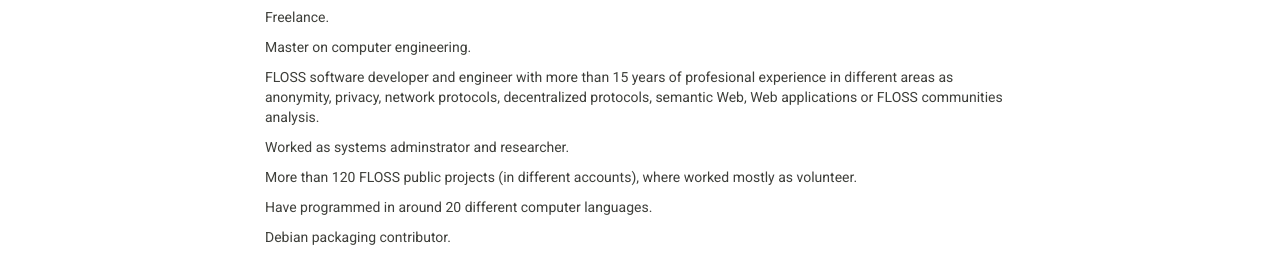
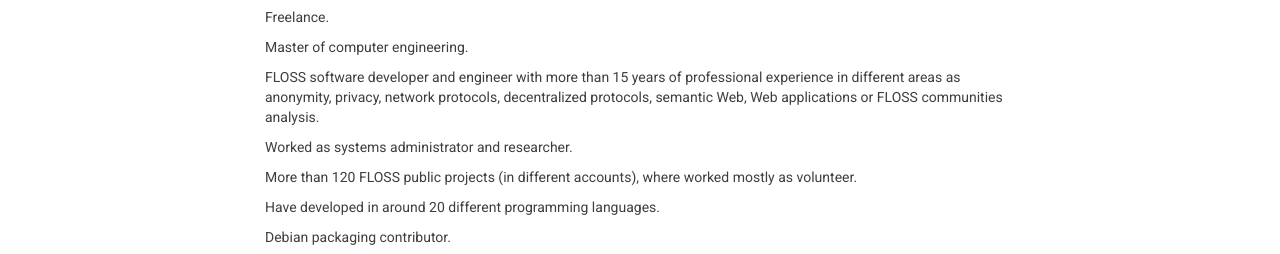
Before and after one commit to juga0/juga0.github.io, a plain HTML site: page index.html in a window 1280 px wide. Shown: the part 357-611 px from the top of the page. Drawn offline with Linux system fonts and the light colour scheme.

Commit message:
Fix typos, spelling, terms

```diff
--- a/index.html
+++ b/index.html
@@ -13,13 +13,13 @@
 <link rel="canonical" href="./pages/About.html">
 
         <meta name="author" content="juga" />
-        <meta name="description" content="Freelance. Master on computer engineering. FLOSS software developer and engineer with more than 15 years of profesional experience in different areas as anonymity, privacy, network protocols, decentralized protocols, semantic Web, Web applications or FLOSS communities analysis. Worked as systems adminstrator and researcher. More than 120 FLOSS public projects (in different …" />
+        <meta name="description" content="Freelance. Master of computer engineering. FLOSS software developer and engineer with more than 15 years of professional experience in different areas as anonymity, privacy, network protocols, decentralized protocols, semantic Web, Web applications or FLOSS communities analysis. Worked as systems administrator and researcher. More than 120 FLOSS public projects (in different …" />
 
     <meta property="og:site_name" content="juga" />
     <meta property="og:type" content="article"/>
     <meta property="og:title" content="About"/>
     <meta property="og:url" content="./pages/About.html"/>
-    <meta property="og:description" content="Freelance. Master on computer engineering. FLOSS software developer and engineer with more than 15 years of profesional experience in different areas as anonymity, privacy, network protocols, decentralized protocols, semantic Web, Web applications or FLOSS communities analysis. Worked as systems adminstrator and researcher. More than 120 FLOSS public projects (in different …" />
+    <meta property="og:description" content="Freelance. Master of computer engineering. FLOSS software developer and engineer with more than 15 years of professional experience in different areas as anonymity, privacy, network protocols, decentralized protocols, semantic Web, Web applications or FLOSS communities analysis. Worked as systems administrator and researcher. More than 120 FLOSS public projects (in different …" />
 
 
 
@@ -86,15 +86,15 @@
 
         <div class="entry-content">
             <p>Freelance.</p>
-<p>Master on computer engineering.</p>
-<p>FLOSS software developer and engineer with more than 15 years of profesional
+<p>Master of computer engineering.</p>
+<p>FLOSS software developer and engineer with more than 15 years of professional
 experience in different areas as anonymity, privacy, network protocols,
 decentralized protocols, semantic Web, Web applications or FLOSS communities
 analysis.</p>
-<p>Worked as systems adminstrator and researcher.</p>
+<p>Worked as systems administrator and researcher.</p>
 <p>More than 120 FLOSS public projects (in different accounts),
 where worked mostly as volunteer.</p>
-<p>Have programmed in around 20 different computer languages.</p>
+<p>Have developed in around 20 different programming languages.</p>
 <p>Debian packaging contributor.</p>
 <p>Past member of hackerspaces/hacklabs and open Wifi communities.</p>
 <p>Speaks 3 human languages fluently, learning a 4th.</p>
```
